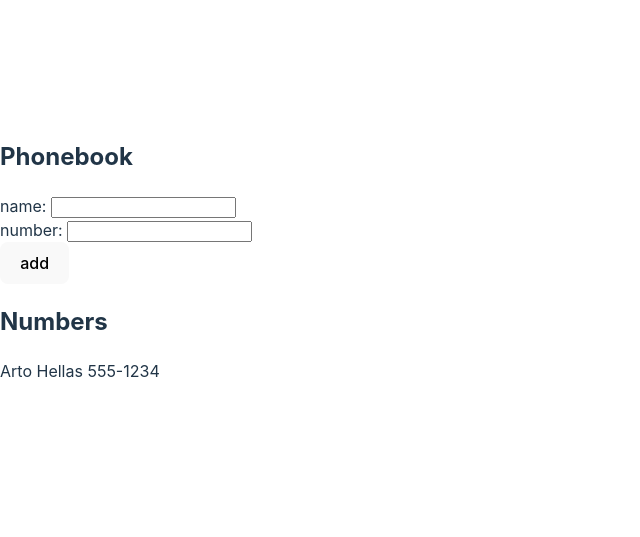
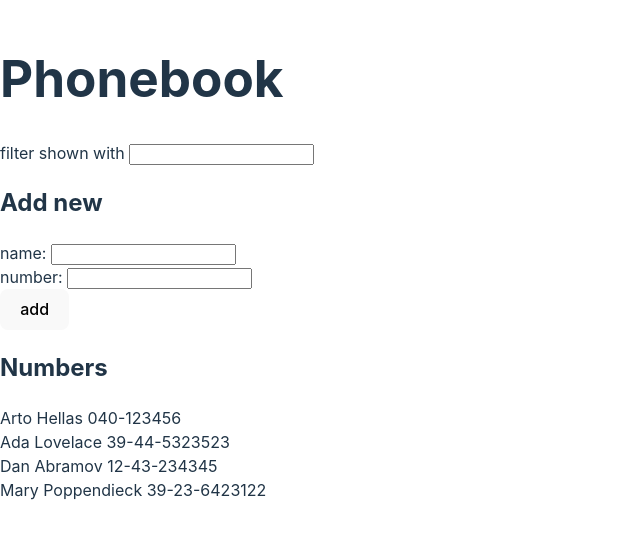
Before and after one commit to nikolairoshchin/fullstackopen, a React (Vite) app in the folder part2/phonebook/: page / in a window 1280 px wide. Shown: the part 141-678 px from the top of the page, without its empty margins (0-640 px from the left). Built offline with nearby package versions, Linux system fonts and the light colour scheme.

Commit message:
exercise 2.9 done

```diff
--- a/part2/phonebook/src/App.jsx
+++ b/part2/phonebook/src/App.jsx
@@ -1,19 +1,27 @@
 import { useState } from 'react'
 
-const Persons = ( {persons} ) => {
+const Persons = ( {persons, filterShow} ) => {
+  const filteredPersons = persons.filter(person =>
+    ((person.name).
+    toLowerCase()).
+    includes(filterShow.toLowerCase()))
   return (
-      persons.map(person =>
-        <p key={person.id}>{person.name} {person.number}</p>
+      filteredPersons.map(person =>
+        <div key={person.id}>{person.name} {person.number}</div>
       )
   )
 }
 
 const App = () => {
   const [persons, setPersons] = useState([
-    { name: 'Arto Hellas', number: '555-1234', id: 1 }
+    { name: 'Arto Hellas', number: '040-123456', id: 1 },
+    { name: 'Ada Lovelace', number: '39-44-5323523', id: 2 },
+    { name: 'Dan Abramov', number: '12-43-234345', id: 3 },
+    { name: 'Mary Poppendieck', number: '39-23-6423122', id: 4 }
   ])
   const [newName, setNewName] = useState('')
   const [newNumber, setNewNumber] = useState('')
+  const [filterShow, setFilterShow] =useState('')
 
   const isNameExist = () => {
     let isName = false
@@ -49,9 +57,18 @@ const App = () => {
     setNewNumber(event.target.value)
   }
 
+  const handleFilter = (event) => {
+    setFilterShow(event.target.value)
+  }
+
   return (
     <div>
-      <h2>Phonebook</h2>
+      <h1>Phonebook</h1>
+      <div>filter shown with <input
+        value={filterShow}
+        onChange={handleFilter} />
+      </div>
+      <h2>Add new</h2>
       <form onSubmit={addName}>
         <div>
           name: <input
@@ -68,7 +85,7 @@ const App = () => {
         </div>
       </form>
       <h2>Numbers</h2>
-      <Persons persons={persons} />
+      <Persons persons={persons} filterShow={filterShow} />
     </div>
   )
 }
```
